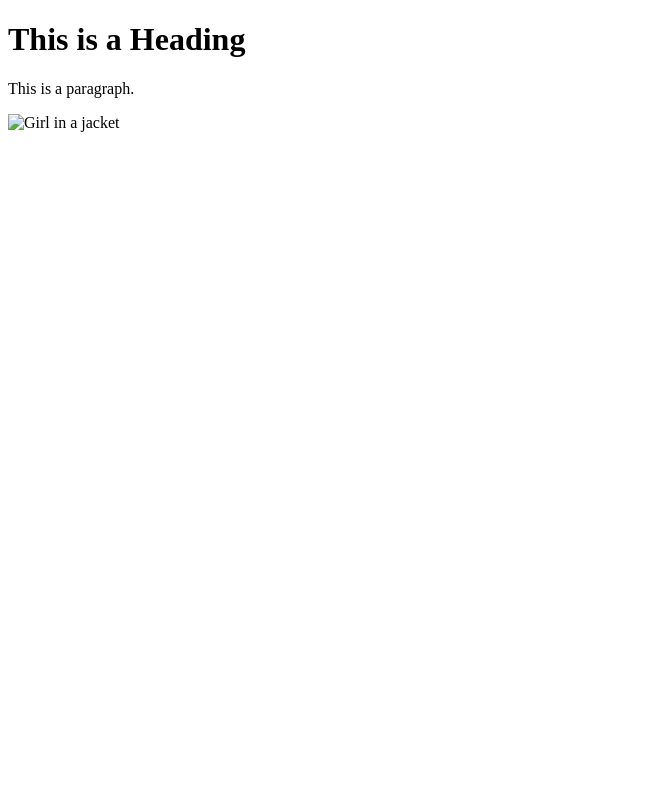
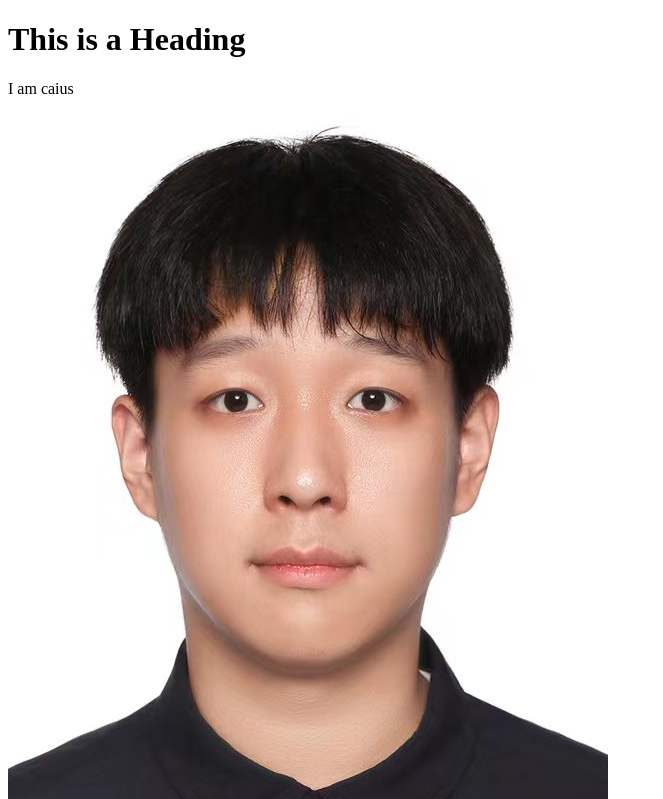
Before and after one commit to dingleiaa/ICT523, a plain HTML site: page index.htm in a window 1280 px wide. Shown: the top 799 px of the page, without its empty margins (0-663 px from the left). Drawn offline with Linux system fonts and the light colour scheme.

Commit message:
Update index.htm

```diff
--- a/index.htm
+++ b/index.htm
@@ -1,3 +1,4 @@
+
 <!DOCTYPE html>
 <html>
 <head>
@@ -6,7 +7,7 @@
 <body>
 
 <h1>This is a Heading</h1>
-<p>This is a paragraph.</p>
-<img src="微信图片_20230309092450.jpg" alt="Girl in a jacket">
+<p> I am caius </p>
+<img src="5439758fa0427147d6ca0bc37b49492.jpg" alt="Girl in a jacket">
 </body>
 </html>
```
